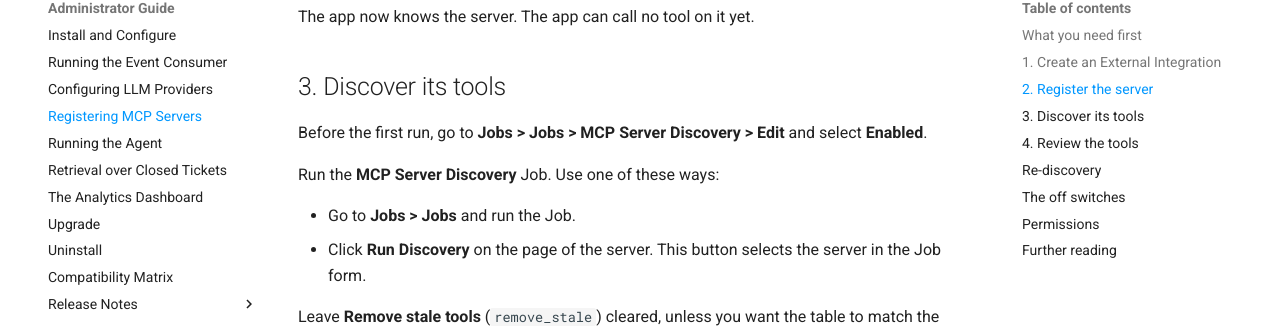
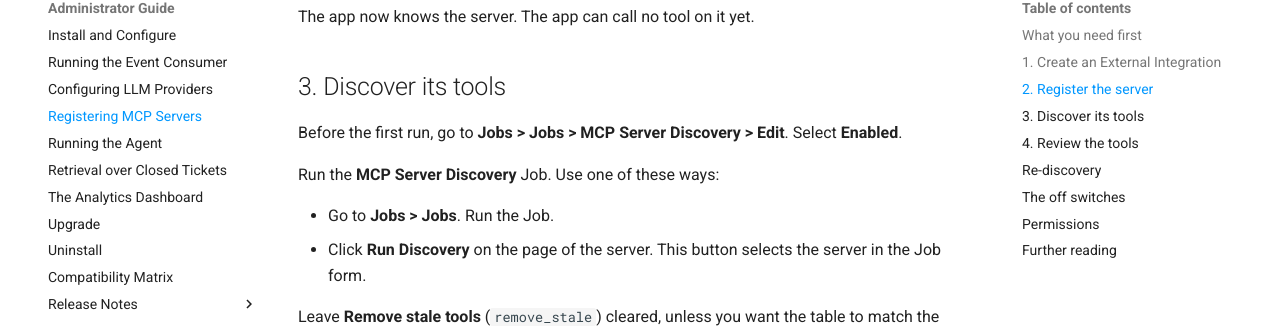
Before and after one commit to jtdub/nautobot-app-event-tracker, an MkDocs documentation site: the page built from docs/admin/mcp.md, in a window 1280 px wide and 900 px high, scrolled down 1949 px. Shown: the part 137-465 px from the top of the window. Built offline with MkDocs 1.6.1 and Material for MkDocs 9.7.7, drawn with Linux system fonts in a browser that asks for light colours; comment, search, counter and statistics services are not loaded.

Commit message:
56: Split two sentences with two instructions

```diff
--- a/docs/admin/mcp.md
+++ b/docs/admin/mcp.md
@@ -76,11 +76,11 @@ The app now knows the server. The app can call no tool on it yet.
 
 ## 3. Discover its tools
 
-Before the first run, go to **Jobs > Jobs > MCP Server Discovery > Edit** and select **Enabled**.
+Before the first run, go to **Jobs > Jobs > MCP Server Discovery > Edit**. Select **Enabled**.
 
 Run the **MCP Server Discovery** Job. Use one of these ways:
 
-- Go to **Jobs > Jobs** and run the Job.
+- Go to **Jobs > Jobs**. Run the Job.
 - Click **Run Discovery** on the page of the server. This button selects the server in the Job form.
 
 Leave **Remove stale tools** (`remove_stale`) cleared, unless you want the table to match the server
@@ -151,7 +151,7 @@ needs:
 | Show the **Run Discovery** button | `extras.run_job` and `nautobot_ai_models.change_mcptool` |
 | Enable a tool | `nautobot_ai_models.change_mcptool` |
 
-Nautobot installs a Job disabled. Before the first run, go to **Jobs > Jobs > MCP Server Discovery > Edit** and select **Enabled**. The **Run Discovery** button shows only when the Job is enabled.
+Nautobot installs a Job disabled. Before the first run, go to **Jobs > Jobs > MCP Server Discovery > Edit**. Select **Enabled**. The **Run Discovery** button shows only when the Job is enabled.
 
 The Job does not check `nautobot_ai_models.add_mcptool`. A user who can run the Job can add, disable, and
 delete tool records. The Job writes them with the rights of the worker. With the default
```
